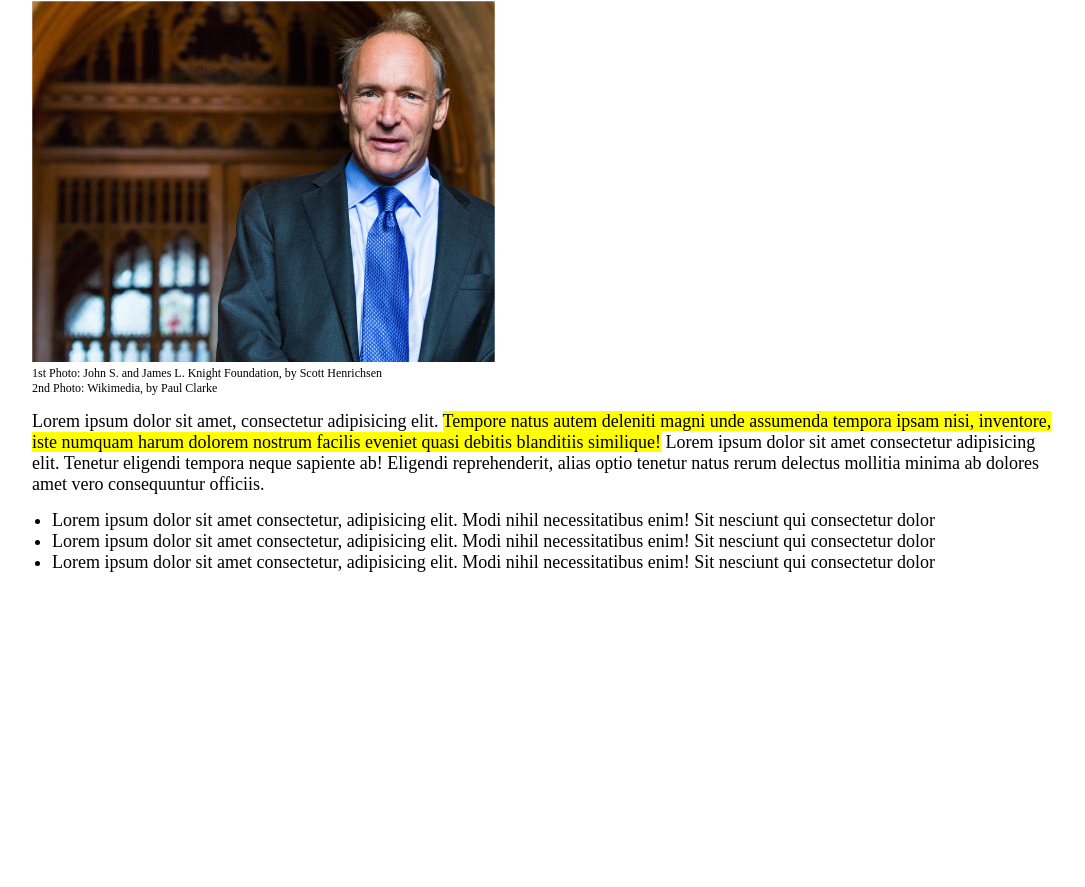
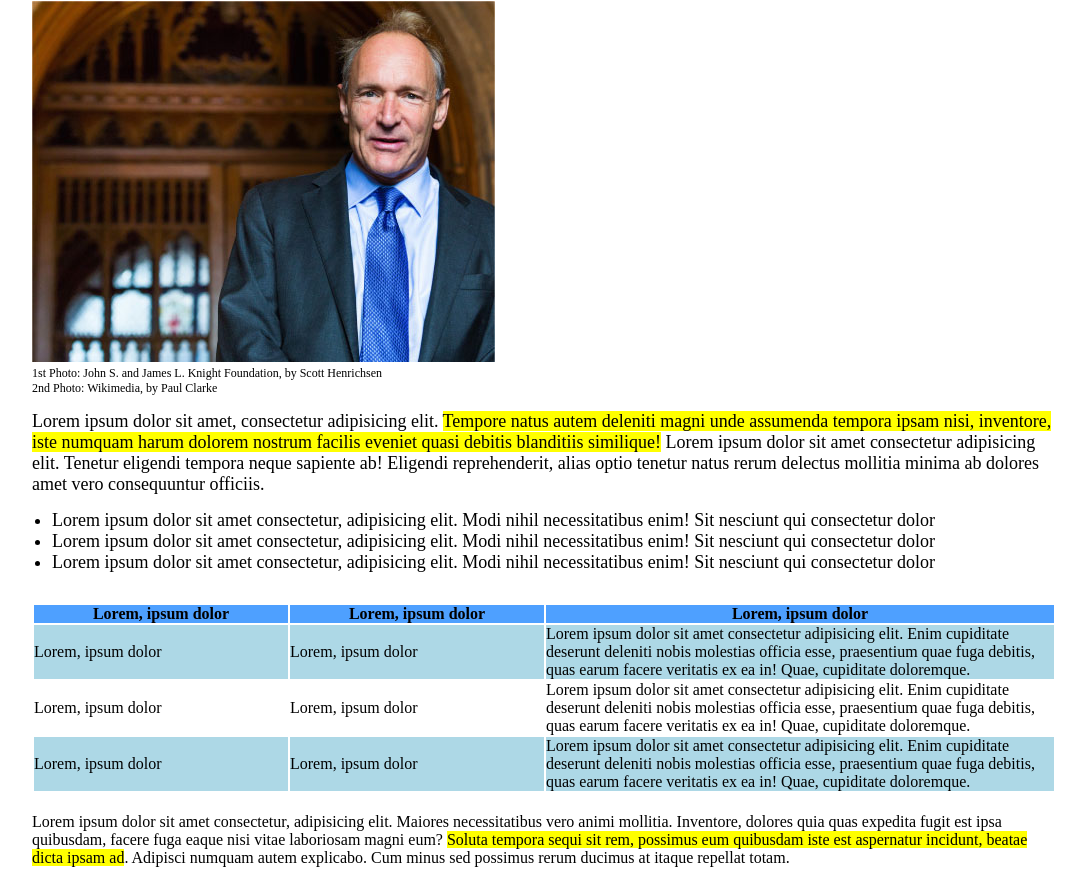
Before and after one commit to deca-francesco/html-css-booleaner, a plain HTML site: page index.html in a window 1280 px wide. Shown: the part 637-1524 px from the top of the page, without its empty margins (96-1181 px from the left). Before the commit the page ends 1210 px from the top, so only its background shows below. Drawn offline with Linux system fonts and the light colour scheme.

Commit message:
ADD: "table_section"

```diff
--- a/css/style.css
+++ b/css/style.css
@@ -4,6 +4,7 @@
     box-sizing: border-box;
 }
 
+/* #region title_section */
 header {
     height: 100px;
     background-image: url("../img/pattern.png");
@@ -47,7 +48,9 @@ h1 {
 .pic_description {
     font-size: 12px;
 }
+/* #endregion title_section */
 
+/* #region ul_section */
 #ul_section {
     font-size: 18px;
 }
@@ -63,3 +66,34 @@ h1 {
 #ul_section li {
     margin-left: 20px;
 }
+/* #endregion ul_section */
+
+/* #region table_section */
+table {
+    margin-top: 30px;
+}
+
+#table_head{
+    background-color: rgb(78, 160, 255);
+}
+
+#table_row1 {
+    background-color: lightblue;
+}
+
+#table_row3 {
+    background-color: lightblue;
+}
+
+#table_section p {
+    margin: 20px 0;
+}
+
+table .column3 {
+    width: 50%;
+}
+
+#table_section span {
+    background-color: yellow;
+}
+/* #endregion table_section */
--- a/index.html
+++ b/index.html
@@ -32,7 +32,33 @@
                 </ul>
             </section>
             <section id="table_section">
-
+                <table>
+                    <thead>
+                        <tr id="table_head">
+                            <th>Lorem, ipsum dolor</th>
+                            <th>Lorem, ipsum dolor</th>
+                            <th class="column3">Lorem, ipsum dolor</th>
+                        </tr>
+                    </thead>
+                    <tbody>
+                        <tr id="table_row1">
+                            <td>Lorem, ipsum dolor</td>
+                            <td>Lorem, ipsum dolor</td>
+                            <td class="column3">Lorem ipsum dolor sit amet consectetur adipisicing elit. Enim cupiditate deserunt deleniti nobis molestias officia esse, praesentium quae fuga debitis, quas earum facere veritatis ex ea in! Quae, cupiditate doloremque.</td>
+                        </tr>
+                        <tr id="table_row2">
+                            <td>Lorem, ipsum dolor</td>
+                            <td>Lorem, ipsum dolor</td>
+                            <td class="column3">Lorem ipsum dolor sit amet consectetur adipisicing elit. Enim cupiditate deserunt deleniti nobis molestias officia esse, praesentium quae fuga debitis, quas earum facere veritatis ex ea in! Quae, cupiditate doloremque.</td>
+                        </tr>
+                        <tr id="table_row3">
+                            <td>Lorem, ipsum dolor</td>
+                            <td>Lorem, ipsum dolor</td>
+                            <td class="column3">Lorem ipsum dolor sit amet consectetur adipisicing elit. Enim cupiditate deserunt deleniti nobis molestias officia esse, praesentium quae fuga debitis, quas earum facere veritatis ex ea in! Quae, cupiditate doloremque.</td>
+                        </tr>
+                    </tbody>
+                </table>
+                <p>Lorem ipsum dolor sit amet consectetur, adipisicing elit. Maiores necessitatibus vero animi mollitia. Inventore, dolores quia quas expedita fugit est ipsa quibusdam, facere fuga eaque nisi vitae laboriosam magni eum? <span>Soluta tempora sequi sit rem, possimus eum quibusdam iste est aspernatur incidunt, beatae dicta ipsam ad</span>. Adipisci numquam autem explicabo. Cum minus sed possimus rerum ducimus at itaque repellat totam.</p>
             </section>
             <section id="others_section">
 
```
